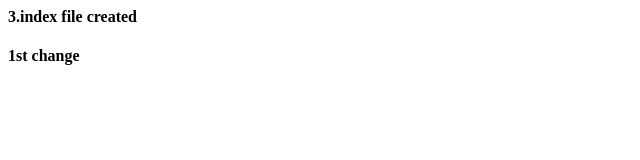
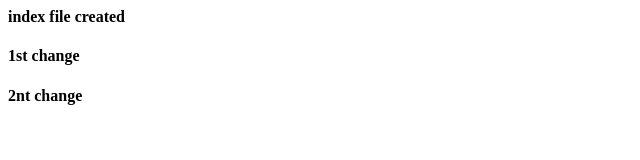
Before and after one commit to Arpithan1902/project_dir, a plain HTML site: page index.html in a window 1280 px wide. Shown: the whole page, without its empty margins (0-640 px from the left). Drawn offline with Linux system fonts and the light colour scheme.

Commit message:
changes added to index.html file

```diff
--- a/index.html
+++ b/index.html
@@ -3,8 +3,9 @@
 <title>Section-0 Index.Html file</title>
 </head>
 <body>
-<h4> 3.index file created</h4>
+<h4> index file created</h4>
 <h4> 1st change</h4>
+<h4> 2nt change</h4>
 
 </body>
 </html>
```
